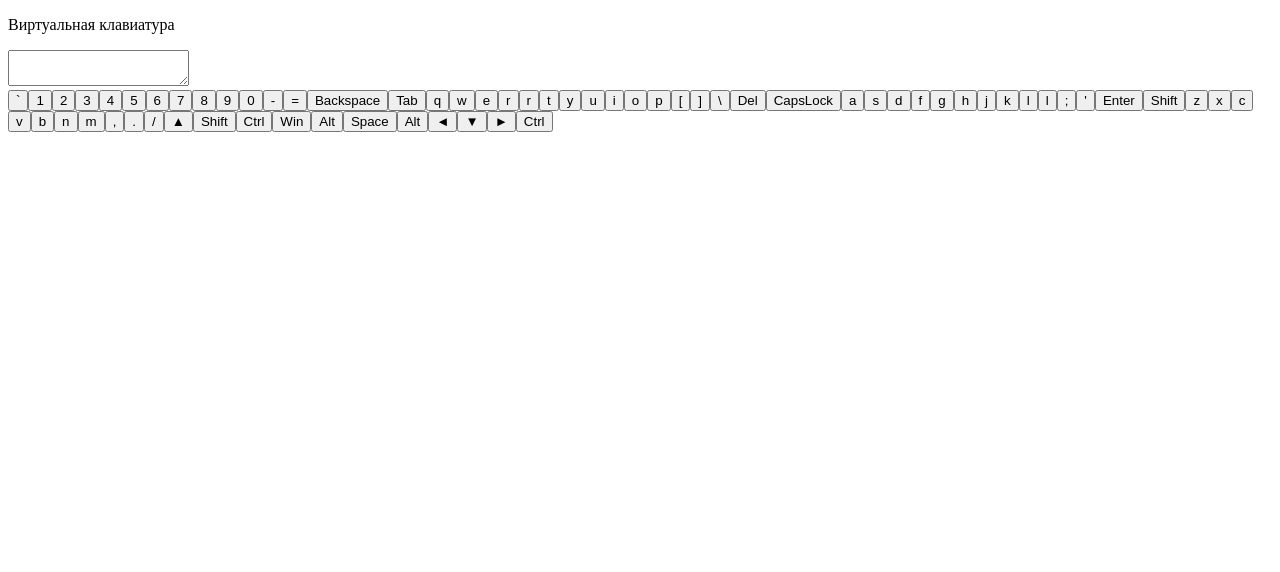
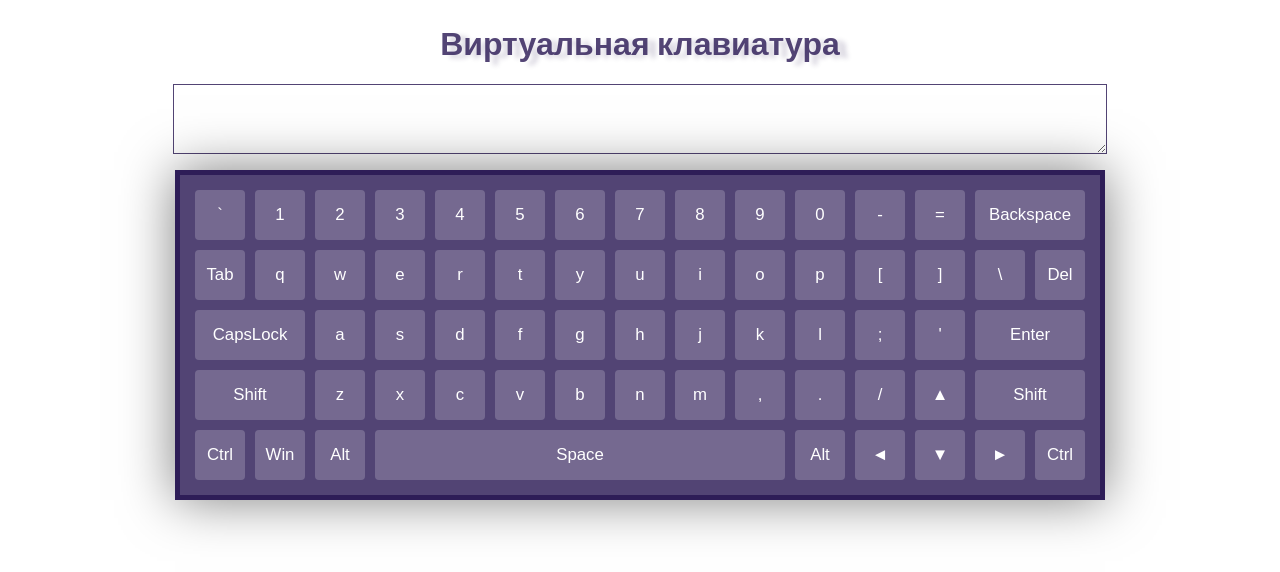
Before and after one commit to EkaterinaEg/virtual-keyboard, a plain HTML site: page index.html in a window 1280 px wide. Drawn offline with Linux system fonts and the light colour scheme.

Commit message:
feat: implement css styles

```diff
--- a/index.html
+++ b/index.html
@@ -4,6 +4,10 @@
     <meta charset="UTF-8" />
     <meta http-equiv="X-UA-Compatible" content="IE=edge" />
     <meta name="viewport" content="width=device-width, initial-scale=1.0" />
+    <link rel="preconnect" href="https://fonts.googleapis.com">
+    <link rel="preconnect" href="https://fonts.gstatic.com" crossorigin>
+    <link href="https://fonts.googleapis.com/css2?family=Kanit&display=swap" rel="stylesheet">
+    <link rel="stylesheet" href="style.css">
     <title>Virtual Keyboard</title>
   </head>
   <body class="page">
--- a/index.js
+++ b/index.js
@@ -18,7 +18,6 @@ const initialData = [
   { eventCode: 'KeyW', eventKey: 'w' },
   { eventCode: 'KeyE', eventKey: 'e' },
   { eventCode: 'KeyR', eventKey: 'r' },
-  { eventCode: 'KeyR', eventKey: 'r' },
   { eventCode: 'KeyT', eventKey: 't' },
   { eventCode: 'KeyY', eventKey: 'y' },
   { eventCode: 'KeyU', eventKey: 'u' },
@@ -38,7 +37,6 @@ const initialData = [
   { eventCode: 'KeyH', eventKey: 'h' },
   { eventCode: 'KeyJ', eventKey: 'j' },
   { eventCode: 'KeyK', eventKey: 'k' },
-  { eventCode: 'KeyL', eventKey: 'l' },
   { eventCode: 'KeyL', eventKey: 'l' },
   { eventCode: 'Semicolon', eventKey: ';' },
   { eventCode: 'Quote', eventKey: "'" },
@@ -64,7 +62,7 @@ const initialData = [
   { eventCode: 'ArrowLeft', eventKey: '◄' },
   { eventCode: 'ArrowDown', eventKey: '▼' },
   { eventCode: 'ArrowRight', eventKey: '►' },
-  { eventCode: 'ControRight', eventKey: 'Ctrl' },
+  { eventCode: 'ControlRight', eventKey: 'Ctrl' },
 ];
 // const data = [
 //   "`",
@@ -153,6 +151,9 @@ class PageKeyboard {
     this.keyboard = this.createDomNode(this.keyboard, 'div', 'page__keyboard');
     this.appendElements();
   }
+  // setAttribute(element, atrName, value) {
+  //   this.element.setAttribute(this.atrName, this.value)
+  // }
 
   appendElements() {
     document.body.append(this.container);
@@ -175,33 +176,39 @@ const generateButton = (btn) => {
   button.className = `button ${btn.eventCode}`;
   button.setAttribute('type', 'button');
   button.innerHTML = `${btn.eventKey}`;
-  //   const lineBreak =
-  //     ["backspace", "Del", "Enter", "Shift"].indexOf(button) !== -1;
-  //   if (
-  //     button === "Backspace" ||
-  //     button === "Enter" ||
-  //     button === "Shift" ||
-  //     button === "Capslock"
-  //   ) {
-  //     button.classList.add("keyboard__button_wide", "keyboard__button_dark");
-  //   }
-  //   if (button === "Space") {
-  //     buttonElement.classList.add(
-  //       "keyboard__button_widest",
-  //       "keyboard__button_dark"
-  //     );
-  //   }
-  //   if (
-  //     (button === "Tab" ||
-  //       button === "Del" ||
-  //       button === "Ctrl" ||
-  //       button === "Win",
-  //     button === "Alt")
-  //   ) {
-  //     button.classList.add("keyboard__button", "keyboard__button_dark");
-  //   } else {
-  //     button.classList.add("keyboard__button");
-  //   }
+  if (
+    button.classList.contains("Backspace") ||
+    button.classList.contains("Enter") ||
+    button.classList.contains("ShiftLeft") ||
+    button.classList.contains("ShiftRight") ||
+    button.classList.contains("CapsLock")
+    ) {
+      button.classList.add("keyboard__button_wide", "keyboard__button_dark");
+    }
+    if (button.classList.contains("Space")) {
+      button.classList.add(
+        "keyboard__button_widest",
+        "keyboard__button_dark"
+      );
+    }
+    if (
+      button.classList.contains("Tab") ||
+      button.classList.contains("Delete") ||
+      button.classList.contains("ControlLeft") ||
+      button.classList.contains("ControlRight") ||
+      button.classList.contains("MetaLeft") ||
+      button.classList.contains("AltLeft") ||
+      button.classList.contains("AltRight")
+    ) {
+      button.classList.add("keyboard__button", "keyboard__button_dark");
+    } else {
+      button.classList.add("keyboard__button");
+    }
+    // const lineBreak =
+    //   ["Backspace", "Delete", "Enter", "ShiftRight"].indexOf(button) !== -1;
+    //   if(lineBreak) {
+
+    //   }
   return button;
 };
 
@@ -214,8 +221,14 @@ const generateButton = (btn) => {
 const renderContainer = () => {
   const pageContent = new PageKeyboard();
   pageContent.buildElements();
+  setAttribute();
   // return pageContent;
 };
+const setAttribute = () => {
+let textarea = document.querySelector(".page__textarea");
+textarea.setAttribute("row", "5");
+textarea.setAttribute("cols", "50");
+}
 const getKeyboardContainer = () => {
   const keyboard = document.querySelector('.page__keyboard');
   keyboard.innerHTML = '';
--- a/style.css
+++ b/style.css
@@ -1,25 +1,50 @@
-.keyboard-input {
-  position: absolute;
-  top: 130px;
-  right: 30px;
-  width: 300px;
+.page {
+  font-family: 'Kanit', sans-serif;
+  font-weight: normal;
+  font-size: 10px;
 }
-.keyboard {
-  position: fixed;
-  left: 0;
-  bottom: 0;
-  width: 100%;
-  padding: 5px 0;
-  background: #4c577c;
+.container {
+  max-width: 1200px;
+  margin: 20px auto;
+  padding: 0 40px;
+}
+.page__title {
+font-size: 2rem;
+margin: 0.5rem auto;
+font-weight: bold;
+text-align: center;
+color: rgba(46, 29, 87, 0.822);
+text-shadow: 0.5rem 0.2rem 0.3rem rgba(46, 29, 87, 0.2);
+}
+
+.page__textarea {
+  display: block;
+  width: 900px;
+  height: auto;
+  margin: 1rem auto;
+  padding: 1rem;
+  font-size: 1rem;
+  border-color:rgba(46, 29, 87, 0.822);
+}
+.page__keyboard {
+  width: 900px;
+  height: auto;
+  margin: 10px auto;
+  padding: 10px;
+  background: rgba(46, 29, 87, 0.822);
+  border: 5px solid rgba(46, 29, 87, 1);
   box-shadow: 0 0 50px rgba(0, 0, 0, 0.5);
   user-select: none;
   transition: bottom 0.5s;
+  display: flex;
+  justify-content: space-between;
+  align-items: center;
+  flex-wrap: wrap;
 }
 .button {
-  height: 45px;
-  width: 6%;
-  max-width: 90px;
-  margin: 3px;
+  width: 50px;
+  height: 50px;
+  margin: 5px;
   border-radius: 4px;
   border: none;
   background: rgba(255, 255, 255, 0.2);
@@ -35,11 +60,11 @@
   position: relative;
 }
 
-.button_wide {
-  width: 12%;
+.keyboard__button_wide {
+  width: 110px;
 }
 
-.button_widest {
-  width: 36%;
-  max-width: 500px;
+.keyboard__button_widest {
+  width: 410px;
+
 }
```
